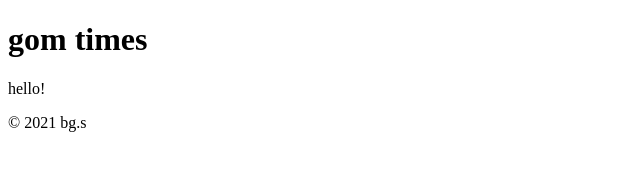
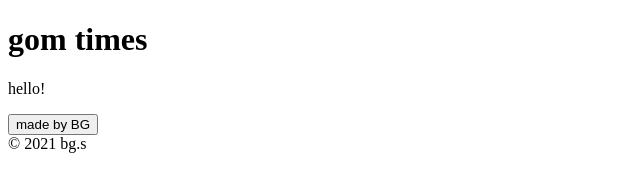
Before and after one commit to Gomserker/HTML-CSS, a plain HTML site: page SelfStudy/home3.html in a window 1280 px wide. Shown: the whole page, without its empty margins (0-640 px from the left). Drawn offline with Linux system fonts and the light colour scheme.

Commit message:
branch test

```diff
--- a/SelfStudy/home3.html
+++ b/SelfStudy/home3.html
@@ -17,6 +17,7 @@
 
        <main>
         <p>hello!</p>
+        <button>made by BG</button>
        </main>
 
        <footer>
```
